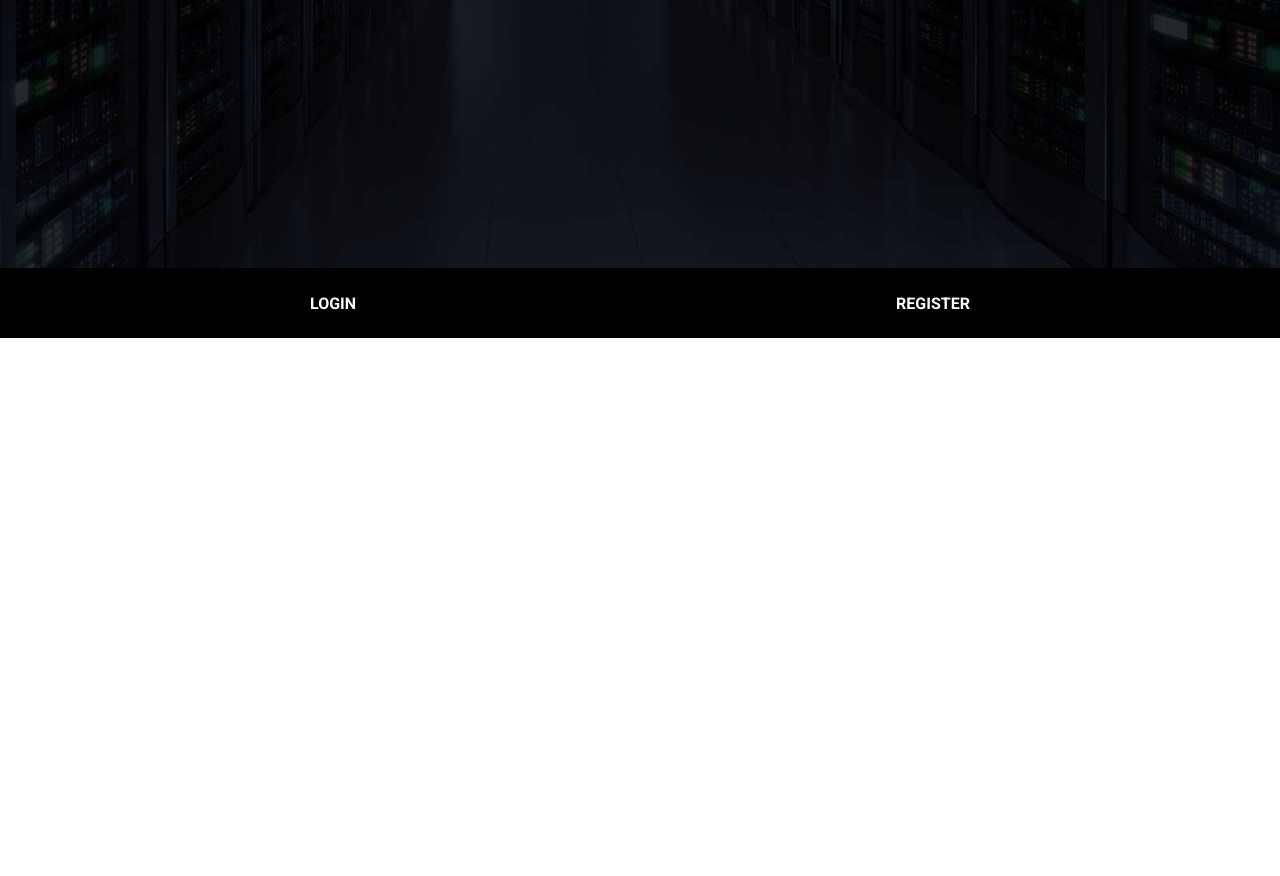
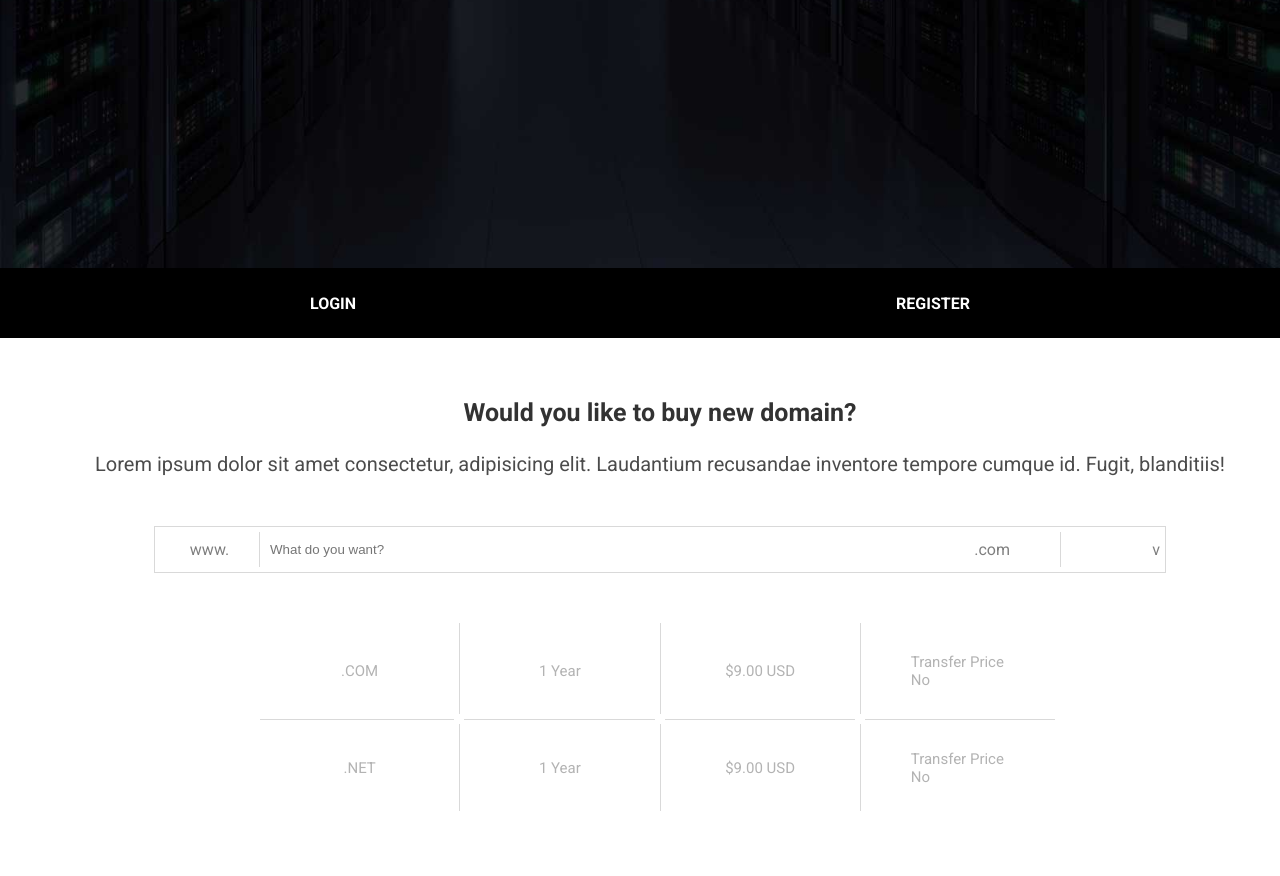
Before and after one commit to asmadeusx/st3-sass-practice, a website built with Parcel: page index.html in a window 1280 px wide. Shown: the part 532-1408 px from the top of the page. Before the commit the page ends 870 px from the top, so only its background shows below. Built offline with nearby package versions, Linux system fonts and the light colour scheme.

Commit message:
Урок 8. Блок покупки. Часть 2
Урок 8. Блок покупки. Часть 2

```diff
--- /dev/null
+++ b/css/buy.scss
@@ -0,0 +1,99 @@
+@import "partials/mixins";
+@import "partials/params";
+
+$buy-text-opacity: 0.7;
+
+.buy{
+    background-color: $c-white;
+
+    &__content{
+        display: flex;
+        flex-direction: column;
+        align-items: center;
+        padding: 60px;
+    }
+    &__title{
+        font-size: 25px;
+        margin-bottom: 25px;
+        opacity: 80%;
+        font-weight: bold;
+    }
+    &__subtitle{
+        margin-bottom: 50px;
+        font-size: 20px;
+        opacity: $buy-text-opacity;
+        font-weight: normal;
+    }
+    &__input-wrapper{
+        display: flex;
+        width: 1000px;
+        margin: 0 auto 50px;
+        padding: 5px;
+        border: 1px solid $buy-border-color;
+    }
+    &__www{
+        justify-content: center;
+    }
+    &__help{
+        display: flex;
+        align-items: center;
+        width: 10%;
+        opacity: $buy-text-opacity - 0.2;
+    }
+    &__input-block{
+        display: flex;
+        align-items: center;
+        justify-content: space-between;
+        width: 80%;
+        border-right: 1px solid $buy-border-color;
+        border-left: 1px solid $buy-border-color;
+    }
+    &__input{
+        width: 1000px;
+        border: none;
+        outline: none;
+        padding: 10px;
+    }
+    &__domain{
+        margin-right: 50px;
+        opacity: $buy-text-opacity - 0.2;
+    }
+    &__select{
+        justify-content: flex-end;
+    }
+    &__table{
+        width: 800px;
+        & .table__row{
+            display: flex;
+        }
+        & .table__cell{
+            position: relative;
+            @include flex-center(row);
+            padding: 30px 50px;
+            width: 25%;
+            font-size: 15px;
+            color: $buy-tablecell-color;
+            &:after{
+                position: absolute;
+                content: '';
+                background: $c-white;
+                display: block;
+                height: 10px;
+                width: 10px;
+                right: -5px;
+                bottom: -5px;
+                z-index: 99;
+            }
+            &--top{
+                border-bottom: 1px solid $buy-border-color;
+                border-right: 1px solid $buy-border-color;
+            }
+            &--bottom{
+                border-right: 1px solid $buy-border-color;
+            }
+            &--nrb{
+                border-right: none;
+            }
+        }
+    }
+}
--- a/css/partials/_mixins.scss
+++ b/css/partials/_mixins.scss
@@ -8,10 +8,10 @@
     @include clear();
     list-style: none;
 }
-// Центрирование Флексом
-@mixin flex-center {
+// Центрирование по вертикали и горизонтали Флексом
+@mixin flex-center($dir:column) {
     display: flex;
-    flex-direction: column;
+    flex-direction: $dir;
     justify-content: center;
     align-items: center;
 }
--- a/css/partials/_params.scss
+++ b/css/partials/_params.scss
@@ -11,6 +11,8 @@ $footer-bg-color: #2a2a2a;
 // Другие цвета
 $c-white: #ffffff;
 $main-bg-color: #000000;
+$buy-border-color: #d9d9d9;
+$buy-tablecell-color: #b3b3b3;
 // Размеры модулей
 $nav-height: 60px; //Высота меню
 $view-port: 1200px; //Ширина контента
--- a/index.html
+++ b/index.html
@@ -7,6 +7,7 @@
     <link rel="stylesheet" type="text/css" href="css/nav.scss">
     <link rel="stylesheet" type="text/css" href="css/header.scss">
     <link rel="stylesheet" type="text/css" href="css/auth.scss">
+    <link rel="stylesheet" type="text/css" href="css/buy.scss">
     <title>Sass Practice</title>
 </head>
 <body>
@@ -63,6 +64,38 @@
             <a href="#" class="auth__link">Login</a>
             <a href="#" class="auth__link">Register</a>
         </div>
+        <section class="buy">
+            <div class="buy__content view-port">
+                <h2 class="buy__title">Would you like to buy new domain?</h2>
+                <h4 class="buy__subtitle">Lorem ipsum dolor sit amet consectetur, adipisicing elit. Laudantium recusandae inventore tempore cumque id. Fugit, blanditiis!</h4>
+                <div class="buy__input-wrapper">
+                    <div class="buy__www buy__help">
+                        www.
+                    </div>
+                    <div class="buy__input-block">
+                        <input type="text" class="buy__input" placeholder="What do you want?">
+                        <div class="buy__domain">.com</div>
+                    </div>
+                    <div class="buy__select buy__help">
+                        v
+                    </div>
+                </div>
+                <div class="buy__table">
+                    <div class="table__row">
+                        <div class="table__cell table__cell--top">.COM</div>
+                        <div class="table__cell table__cell--top">1 Year</div>
+                        <div class="table__cell table__cell--top">$9.00 USD</div>
+                        <div class="table__cell table__cell--top table__cell--nrb">Transfer Price No</div>
+                    </div>
+                    <div class="table__row">
+                        <div class="table__cell table__cell--bottom">.NET</div>
+                        <div class="table__cell table__cell--bottom">1 Year</div>
+                        <div class="table__cell table__cell--bottom">$9.00 USD</div>
+                        <div class="table__cell table__cell--bottom table__cell--nrb">Transfer Price No</div>
+                    </div>
+                </div>
+            </div>
+        </section>
     </div>
     <script src="./js/index.js"></script>
 </body>
```
Also changed, not shown: dist/index.html, 14 other files.
